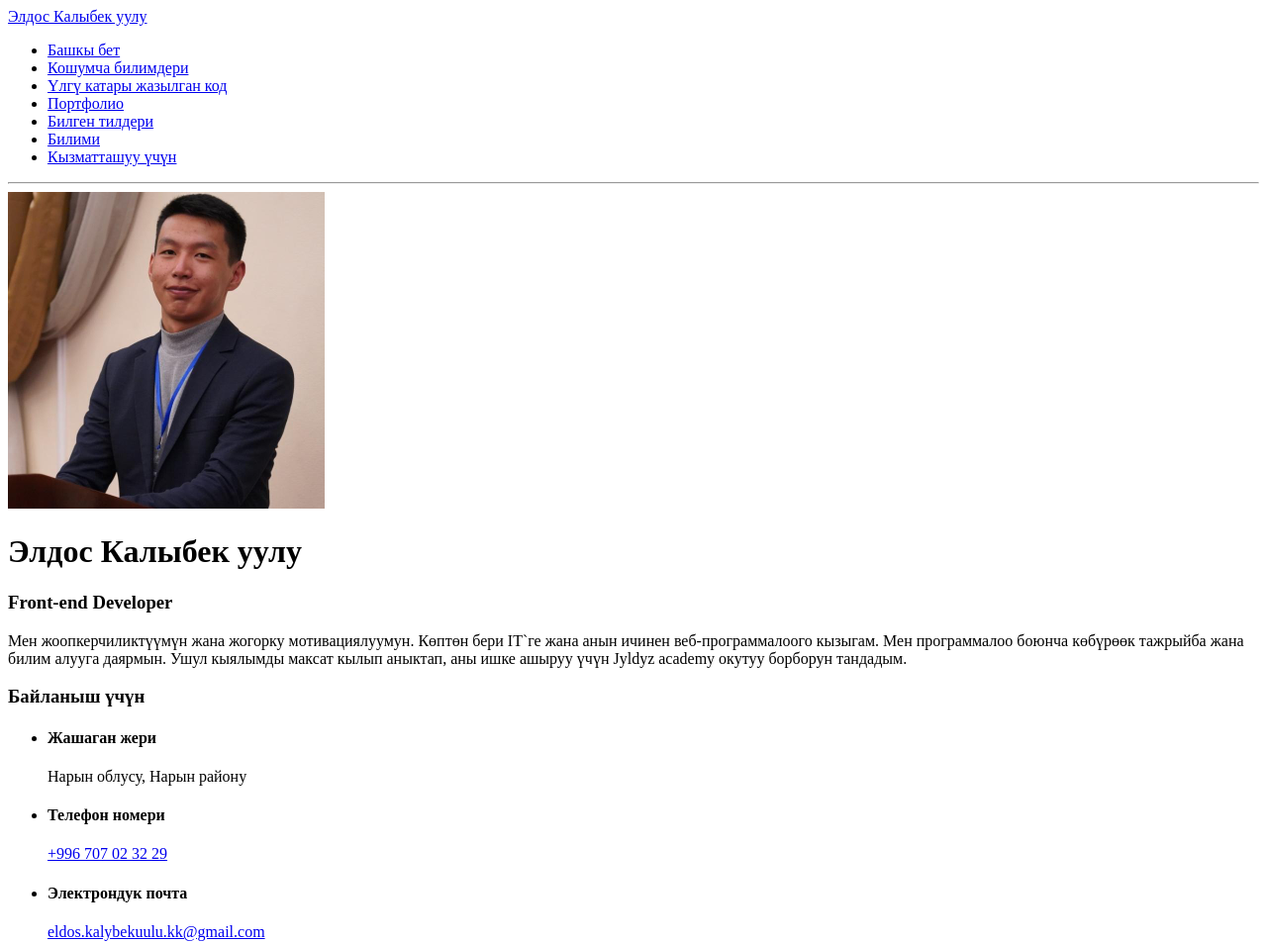
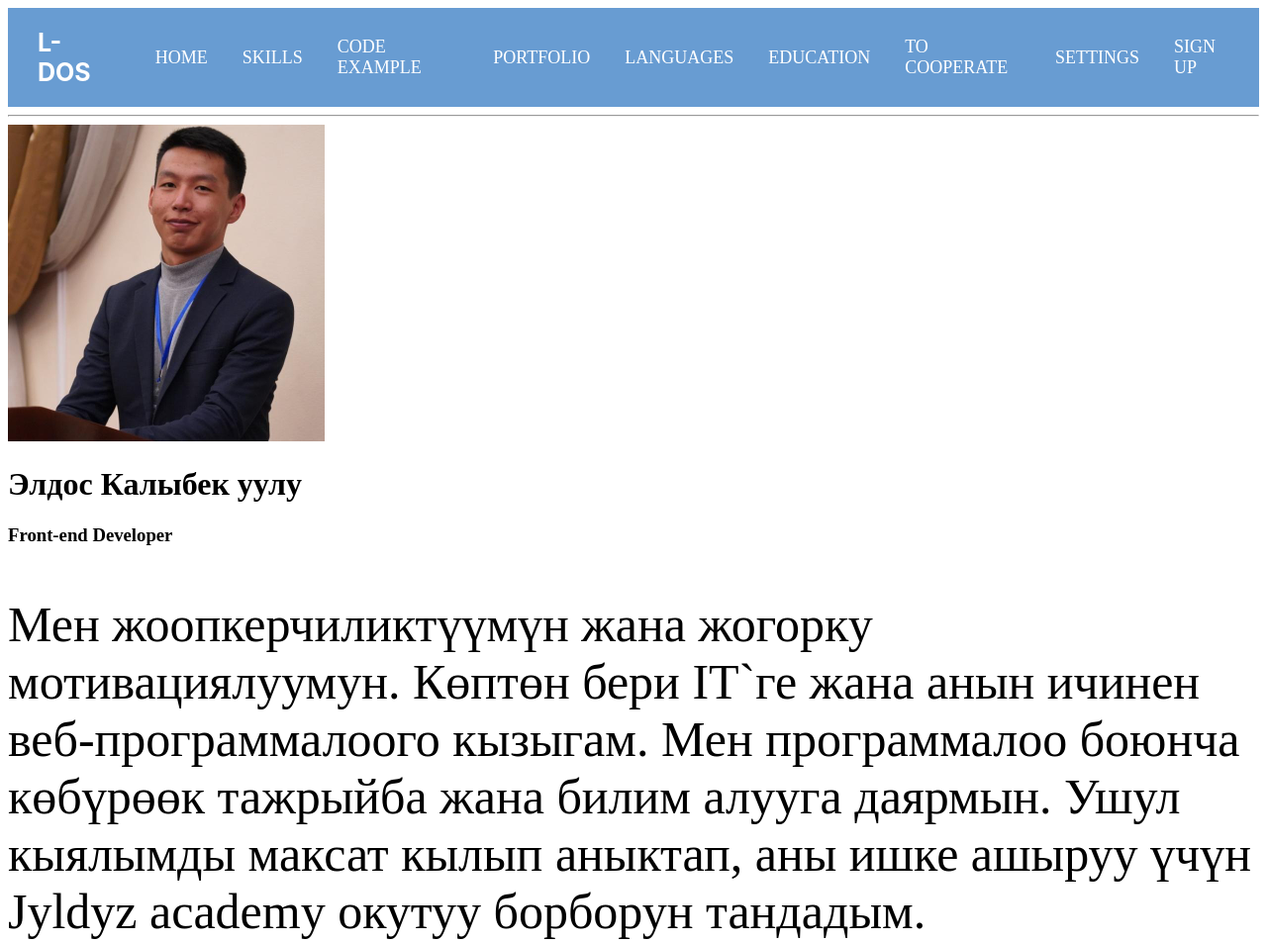
Before and after one commit to L-DOS/l-dos.github.io, a plain HTML site: page index.html in a window 1280 px wide. Shown: the top 953 px of the page at 99% size. Drawn offline with Linux system fonts and the light colour scheme.

Commit message:
Update index.html

```diff
--- a/index.html
+++ b/index.html
@@ -1,27 +1,50 @@
 <!DOCTYPE html>
-<html lang="kg">
+<html lang="en">
 
 <head>
     <meta charset="UTF-8">
     <meta http-equiv="X-UA-Compatible" content="IE=edge">
     <meta name="viewport" content="width=device-width, initial-scale=1.0">
-    <title>Элдос Калыбек уулу</title>
+    <title>L-DOS</title>
+    <link rel="stylesheet" href="style.css">
 </head>
 
 <body>
     <header>
-        <nav>
-            <a href="#home">Элдос Калыбек уулу</a>
-            <ul>
-                <li><a href="#home">Башкы бет</a></li>
-                <li><a href="#skills">Кошумча билимдери</a></li>
-                <li><a href="#code">Үлгү катары жазылган код</a></li>
-                <li><a href="#portfolio">Портфолио</a></li>
-                <li><a href="#languages">Билген тилдери</a></li>
-                <li><a href="#education">Билими</a></li>
-                <li><a href="#cooperation">Кызматташуу үчүн</a></li>
-            </ul>
-        </nav>
+        <div class="header-section">
+            <div class="header-item header-logo">
+                <a href="#home">L-DOS</a>
+            </div>
+            <div class="header-item header-button">
+                <a href="#home">HOME</a>
+            </div>
+            <div class="header-item header-button">
+                <a href="#skills">SKILLS</a>
+            </div>
+            <div class="header-item header-button">
+                <a href="#code">CODE EXAMPLE</a>
+            </div>
+            <div class="header-item header-button">
+                <a href="#portfolio">PORTFOLIO</a>
+            </div>
+            <div class="header-item header-button">
+                <a href="#languages">LANGUAGES</a>
+            </div>
+            <div class="header-item header-button">
+                <a href="#education">EDUCATION</a>
+            </div>
+            <div class="header-item header-button">
+                <a href="#cooperation">TO COOPERATE</a>
+            </div>
+        </div>
+        <div class="header-section">
+            <div class="header-item header-button">
+                <a href="#">SETTINGS</a>
+            </div>
+            <div class="header-item header-button">
+                <a href="#">SIGN UP</a>
+            </div>
+        </div>
     </header>
     <hr>
 
```
